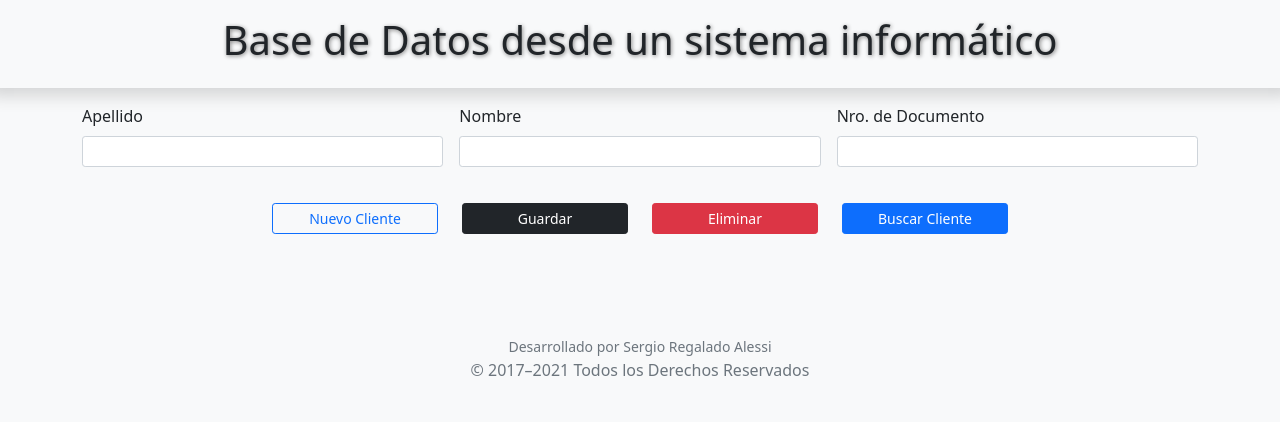
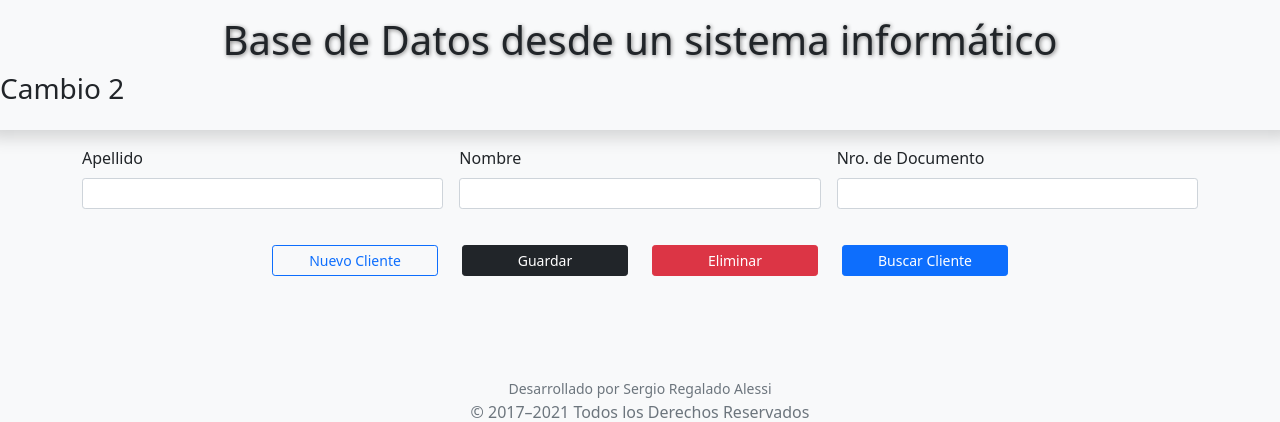
Before and after one commit to sersystems/prueba, a PHP site: page / in a window 1280 px wide. Shown: the top 422 px of the page. Run offline with PHP 8.4, Linux system fonts and the light colour scheme.

Commit message:
Re-Definición del archive index.php 2

```diff
--- a/index.php
+++ b/index.php
@@ -14,7 +14,8 @@
         <div class="row shadow py-3 mb-2">
             <div class="col-md-12">
                 <h1 class="h1 text-black text-center" style="text-shadow: 0.02em 0.02em 0.1em gray">Base de Datos desde un sistema informático</h1>
-            </div>
+            <h3>Cambio 2</h3>
+			</div>
         </div>
 
         <!-- ===================== PANEL: CONTENEDOR ===================== -->
```
